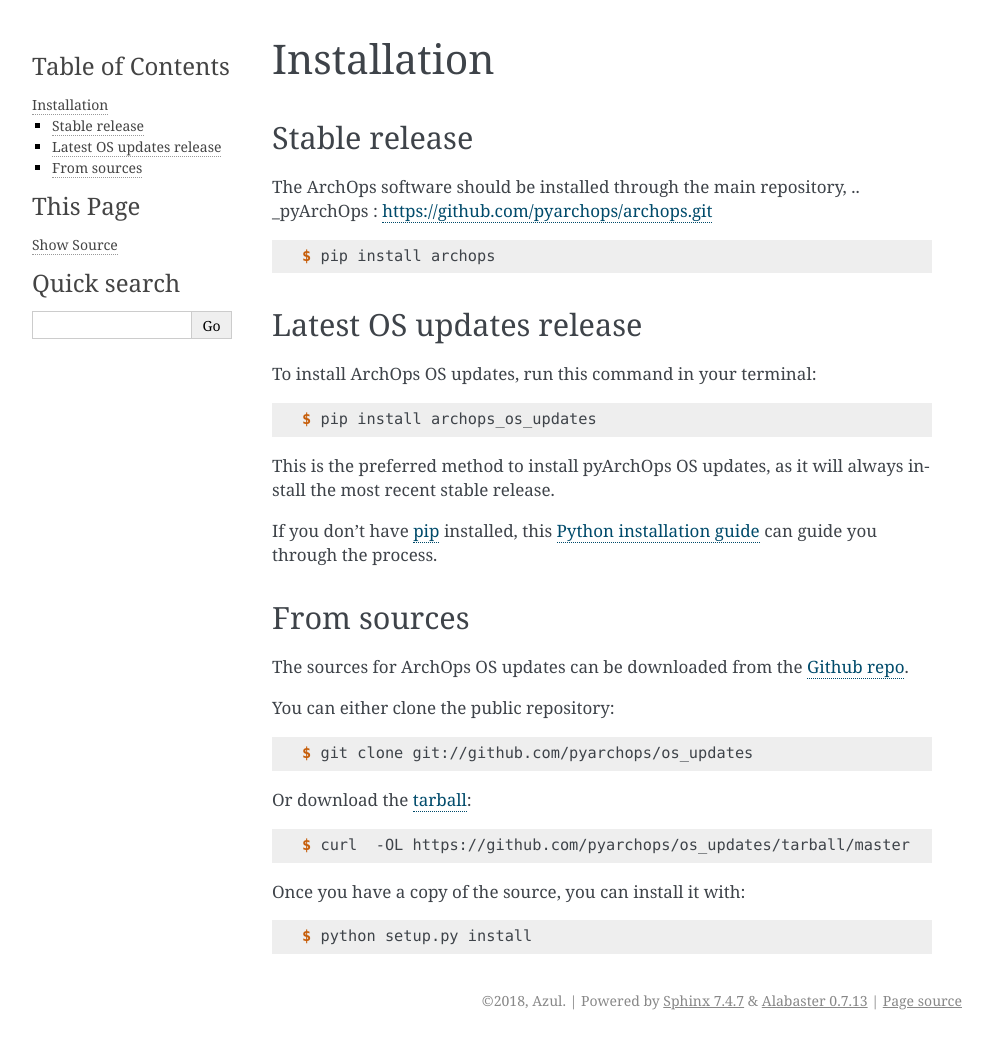
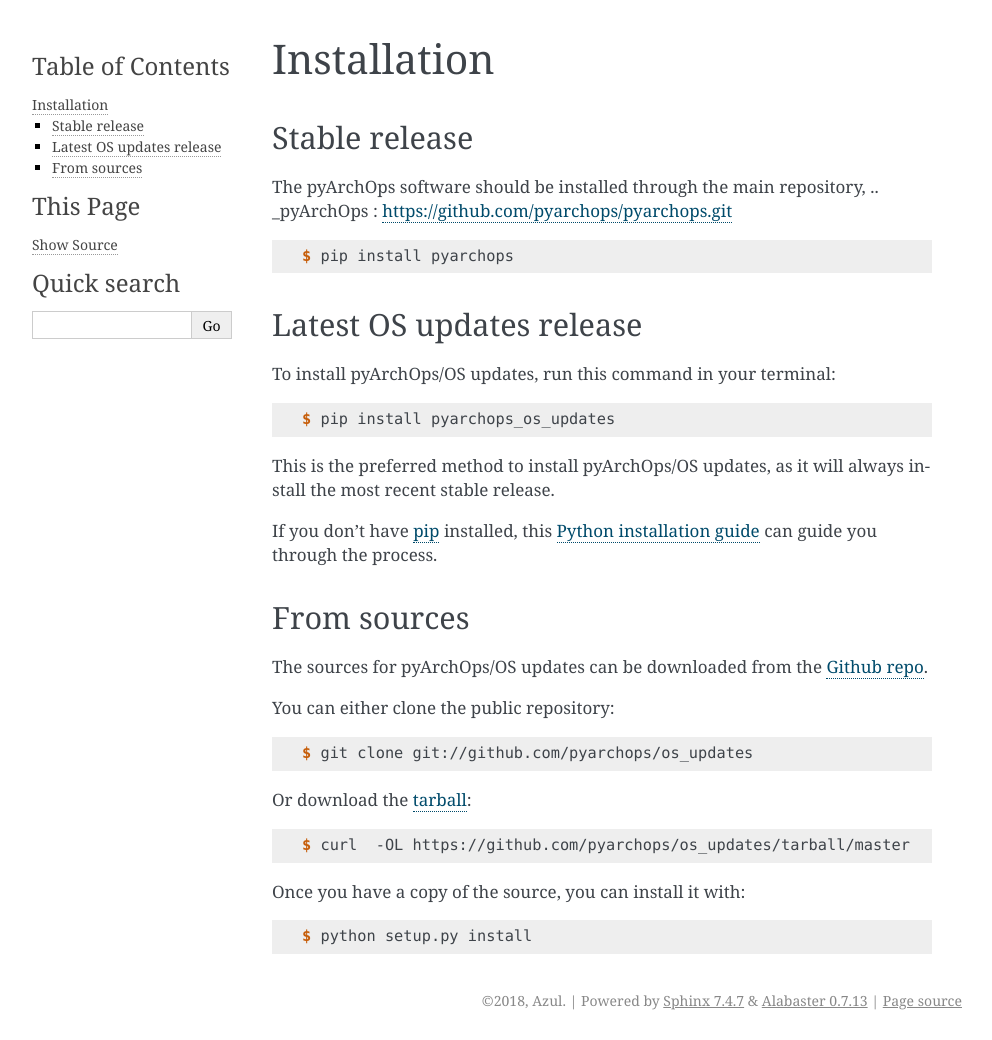
Before and after one commit to pyarchops/os-updates, a Sphinx documentation site: the page built from docs/installation.rst, in a window 1280 px wide. Shown: the whole page, without its empty margins (148-1140 px from the left). Built offline with Sphinx 7.4.7, drawn with Linux system fonts in a browser that asks for light colours; pages that are not in the unit, such as notebooks, are missing from menus; the version number is read from the project's files by our own code.

Commit message:
rename all archops files to pyarchops

```diff
--- a/AUTHORS.rst
+++ b/AUTHORS.rst
@@ -5,7 +5,7 @@
 Development Lead
 ----------------
 
-* Azul <archops@azulinho.com>
+* Azul <pyarchops@azulinho.com>
 
 Contributors
 ------------
--- a/archops_os_updates/__init__.py
+++ b/archops_os_updates/__init__.py
@@ -1,3 +1,3 @@
-""" __init__.py for archops_os_updates """
+""" __init__.py for pyarchops_os_updates """
 
 __version__ = '0.0.1'
--- a/docs/conf.py
+++ b/docs/conf.py
@@ -1,7 +1,7 @@
 #!/usr/bin/env python
 # -*- coding: utf-8 -*-
 #
-# archops_os_updates documentation build configuration file, created by
+# pyarchops_os_updates documentation build configuration file, created by
 # sphinx-quickstart on Fri Jun  9 13:47:02 2017.
 #
 # This file is execfile()d with the current directory set to its
@@ -22,7 +22,7 @@
 import sys
 sys.path.insert(0, os.path.abspath('..'))
 
-import archops_os_updates
+import pyarchops_os_updates
 
 # -- General configuration ---------------------------------------------
 
@@ -47,7 +47,7 @@
 master_doc = 'index'
 
 # General information about the project.
-project = u'ArchOps OS updates'
+project = u'pyArchOps/OS updates'
 copyright = u"2018, Azul"
 author = u"Azul"
 
@@ -56,9 +56,9 @@
 # the built documents.
 #
 # The short X.Y version.
-version = archops_os_updates.__version__
+version = pyarchops_os_updates.__version__
 # The full version, including alpha/beta/rc tags.
-release = archops_os_updates.__version__
+release = pyarchops_os_updates.__version__
 
 # The language for content autogenerated by Sphinx. Refer to documentation
 # for a list of supported languages.
@@ -101,7 +101,7 @@
 # -- Options for HTMLHelp output ---------------------------------------
 
 # Output file base name for HTML help builder.
-htmlhelp_basename = 'archops_os_updatesdoc'
+htmlhelp_basename = 'pyarchops_os_updatesdoc'
 
 
 # -- Options for LaTeX output ------------------------------------------
@@ -128,8 +128,8 @@
 # (source start file, target name, title, author, documentclass
 # [howto, manual, or own class]).
 latex_documents = [
-    (master_doc, 'archops_os_updates.tex',
-     u'ArchOps OS updates Documentation',
+    (master_doc, 'pyarchops_os_updates.tex',
+     u'pyArchOps/OS updates Documentation',
      u'Azul', 'manual'),
 ]
 
@@ -139,8 +139,8 @@
 # One entry per manual page. List of tuples
 # (source start file, name, description, authors, manual section).
 man_pages = [
-    (master_doc, 'archops_os_updates',
-     u'ArchOps OS updates Documentation',
+    (master_doc, 'pyarchops_os_updates',
+     u'pyArchOps/OS updates Documentation',
      [author], 1)
 ]
 
@@ -151,10 +151,10 @@
 # (source start file, target name, title, author,
 #  dir menu entry, description, category)
 texinfo_documents = [
-    (master_doc, 'archops_os_updates',
-     u'ArchOps OS updates Documentation',
+    (master_doc, 'pyarchops_os_updates',
+     u'pyArchOps/OS updates Documentation',
      author,
-     'archops_os_updates',
+     'pyarchops_os_updates',
      'One line description of project.',
      'Miscellaneous'),
 ]
--- a/docs/installation.rst
+++ b/docs/installation.rst
@@ -7,24 +7,24 @@
 Stable release
 --------------
 
-The ArchOps software should be installed through the main repository,
-.. _pyArchOps : https://github.com/pyarchops/archops.git
+The pyArchOps software should be installed through the main repository,
+.. _pyArchOps : https://github.com/pyarchops/pyarchops.git
 
 .. code-block:: console
 
-    $ pip install archops
+    $ pip install pyarchops
 
 
 Latest OS updates release
 ---------------------------
 
-To install ArchOps OS updates, run this command in your terminal:
+To install pyArchOps/OS updates, run this command in your terminal:
 
 .. code-block:: console
 
-    $ pip install archops_os_updates
+    $ pip install pyarchops_os_updates
 
-This is the preferred method to install pyArchOps OS updates, as it will always install the most recent stable release.
+This is the preferred method to install pyArchOps/OS updates, as it will always install the most recent stable release.
 
 If you don't have `pip`_ installed, this `Python installation guide`_ can guide
 you through the process.
@@ -36,7 +36,7 @@
 From sources
 ------------
 
-The sources for ArchOps OS updates can be downloaded from the `Github repo`_.
+The sources for pyArchOps/OS updates can be downloaded from the `Github repo`_.
 
 You can either clone the public repository:
 
--- a/docs/modules.rst
+++ b/docs/modules.rst
@@ -1,7 +1,7 @@
-archops_os_updates
+pyarchops_os_updates
 ==================
 
 .. toctree::
    :maxdepth: 4
 
-   archops_os_updates
+   pyarchops_os_updates
--- a/docs/usage.rst
+++ b/docs/usage.rst
@@ -2,6 +2,6 @@
 Usage
 =====
 
-To use ArchOps OS updates in a project::
+To use pyArchOps/OS updates in a project::
 
-    import archops_os_updates
+    import pyarchops_os_updates
```
Also changed, not shown: CONTRIBUTING.rst (+9 -9 lines), README.rst (+14 -14 lines), docs/archops_os_updates.rst (+4 -4 lines), setup.py (+6 -6 lines), .github/ISSUE_TEMPLATE.md, .tmuxp.yaml, 6 other files.
